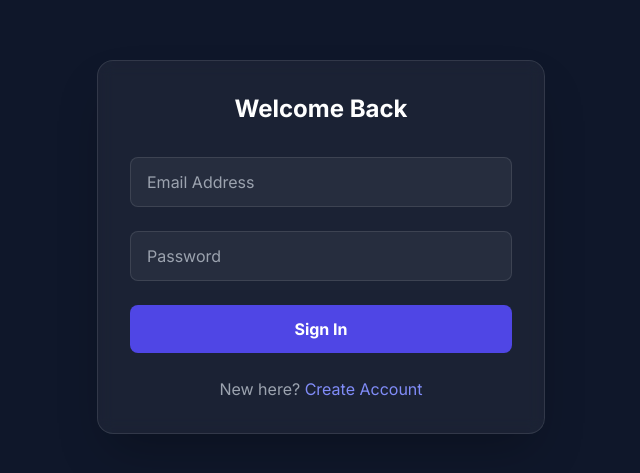
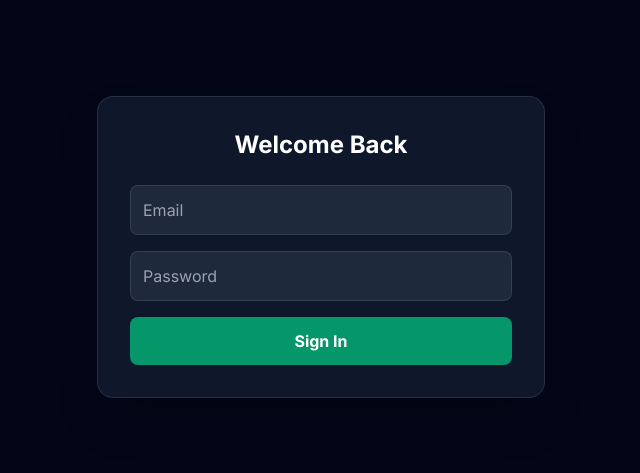
Before and after one commit to msheikhmoin/Phase_1-TODO-LIST, a Next.js app in the folder phase3_chatbot/frontend/: page /login in a window 1280 px wide. Shown: the part 153-626 px from the top of the page, without its empty margins (319-959 px from the left). Built offline with nearby package versions, Linux system fonts and the light colour scheme.

Commit message:
Fix page sign

```diff
--- a/phase3_chatbot/frontend/app/login/page.js
+++ b/phase3_chatbot/frontend/app/login/page.js
@@ -1,102 +1,74 @@
 'use client';
+import { useState } from 'react';
+import { useRouter } from 'next/navigation';
 
-import { useState, useEffect } from 'react';
-import { useRouter } from 'next/navigation';
-import Link from 'next/link';
-
-export default function Login() {
+export default function LoginPage() {
   const [email, setEmail] = useState('');
   const [password, setPassword] = useState('');
-  const [error, setError] = useState('');
-  const [isLoading, setIsLoading] = useState(false);
+  const [error, setError] = useState(''); // Ismein hum sirf string rakhein ge
   const router = useRouter();
 
-  // Agar pehle se token hai toh home pe bhejo
-  useEffect(() => {
-    const token = localStorage.getItem('token');
-    if (token) router.push('/');
-  }, [router]);
-
-  const handleSubmit = async (e) => {
+  const handleLogin = async (e) => {
     e.preventDefault();
     setError('');
-    setIsLoading(true);
 
     try {
-      // Manual fallback URL agar env variable na miley
-      const apiUrl = process.env.NEXT_PUBLIC_API_URL || "https://moin-robo-todo-ai-backend.hf.space";
-      console.log("Attempting login to:", apiUrl);
-
-      // PHASE 3 FIX: FastAPI OAuth2 expects Form Data
-      const formData = new URLSearchParams();
-      formData.append('username', email);
-      formData.append('password', password);
-
-      const res = await fetch(`${apiUrl}/auth/login`, {
+      const res = await fetch(`https://moin-robo-todo-ai-backend.hf.space/auth/login`, {
         method: 'POST',
-        headers: {
-          'Content-Type': 'application/x-www-form-urlencoded',
-        },
-        body: formData,
+        headers: { 'Content-Type': 'application/json' },
+        body: JSON.stringify({ username: email, password: password }), // Backend 'username' mangta hai ya 'email'? Check karein.
       });
 
       const data = await res.json();
-      console.log("Response received:", data);
 
       if (res.ok) {
         localStorage.setItem('token', data.access_token);
-        console.log("Login Success! Token saved.");
         router.push('/');
       } else {
-        setError(data.detail || 'Login failed. Check your credentials.');
+        // 🔥 CRASH FIX: Agar data.detail koi object ya array hai, toh usay string mein badlein
+        const errorMsg = typeof data.detail === 'object'
+          ? JSON.stringify(data.detail)
+          : (data.detail || "Login failed");
+        setError(String(errorMsg));
       }
     } catch (err) {
-      console.error("Login Error:", err);
-      setError('Server connection error. Please try again later.');
-    } finally {
-      setIsLoading(false);
+      setError("Server connection failed. Please try again.");
     }
   };
 
   return (
-    <div className="min-h-screen bg-slate-900 flex items-center justify-center p-4">
-      <div className="w-full max-w-md p-8 rounded-2xl bg-white/5 backdrop-blur-md border border-white/10 shadow-2xl">
-        <h1 className="text-2xl font-bold text-white text-center mb-8">Welcome Back</h1>
+    <div className="min-h-screen bg-slate-950 flex items-center justify-center p-4">
+      <div className="bg-slate-900 p-8 rounded-2xl border border-white/10 w-full max-w-md shadow-2xl">
+        <h1 className="text-2xl font-bold text-white mb-6 text-center">Welcome Back</h1>
 
+        {/* Error Alert - Safe Rendering */}
         {error && (
-          <div className="mb-4 p-3 bg-red-500/20 border border-red-500/50 rounded text-red-200 text-sm text-center">
+          <div className="bg-red-500/10 border border-red-500/50 text-red-500 p-3 rounded-lg mb-4 text-sm">
             {error}
           </div>
         )}
 
-        <form onSubmit={handleSubmit} className="space-y-6">
+        <form onSubmit={handleLogin} className="space-y-4">
           <input
             type="email"
-            placeholder="Email Address"
+            placeholder="Email"
+            className="w-full bg-slate-800 border border-white/10 p-3 rounded-lg text-white outline-none focus:border-emerald-500"
             value={email}
             onChange={(e) => setEmail(e.target.value)}
             required
-            className="w-full px-4 py-3 bg-white/5 border border-white/10 rounded-lg text-white focus:ring-2 focus:ring-indigo-500 outline-none"
           />
           <input
             type="password"
             placeholder="Password"
+            className="w-full bg-slate-800 border border-white/10 p-3 rounded-lg text-white outline-none focus:border-emerald-500"
             value={password}
             onChange={(e) => setPassword(e.target.value)}
             required
-            className="w-full px-4 py-3 bg-white/5 border border-white/10 rounded-lg text-white focus:ring-2 focus:ring-indigo-500 outline-none"
           />
-          <button
-            type="submit"
-            disabled={isLoading}
-            className="w-full py-3 bg-indigo-600 hover:bg-indigo-700 text-white rounded-lg font-bold transition-all disabled:opacity-50"
-          >
-            {isLoading ? 'Signing In...' : 'Sign In'}
+          <button className="w-full bg-emerald-600 hover:bg-emerald-500 text-white font-bold py-3 rounded-lg transition-colors">
+            Sign In
           </button>
         </form>
-        <p className="mt-6 text-center text-gray-400">
-          New here? <Link href="/signup" className="text-indigo-400 hover:underline">Create Account</Link>
-        </p>
       </div>
     </div>
   );
```
